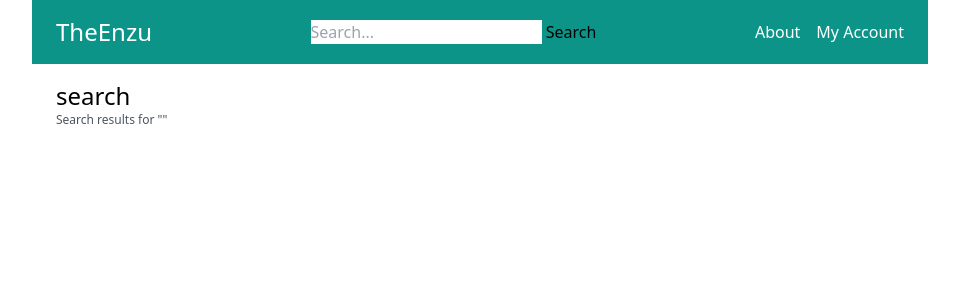
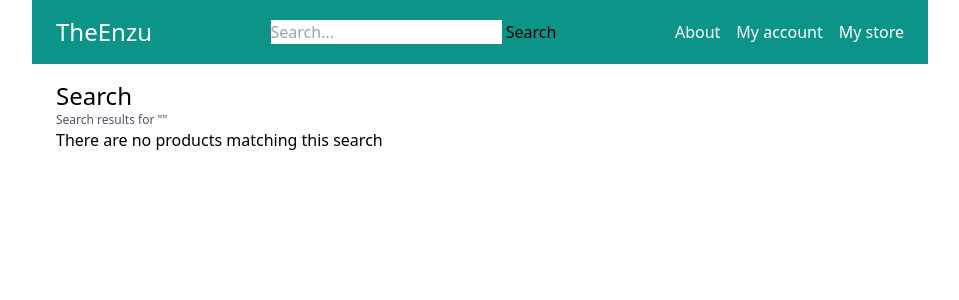
Before and after one commit to Enzujp/E-commerce-with-Django, a Django app: page /search/ in a window 1280 px wide. Shown: the top 300 px of the page, without its empty margins (160-1119 px from the left). Run offline with Django 4.2, Linux system fonts and the light colour scheme; the visitor is signed in with stand-in values (Sample User, id 1); data that the repository does not hold is empty; some libraries are stand-ins or nearby versions.

```diff
--- a/ecommerce/core/templates/core/base.html
+++ b/ecommerce/core/templates/core/base.html
@@ -27,7 +27,8 @@
             <div class="menu flex space-x-4">
                 {% menu %}
                 {% if request.user.is_authenticated %}
-                    <a href="{% url 'myaccount' %}" class="text-white">My Account</a>
+                    <a href="{% url 'myaccount' %}" class="text-white">My account</a>
+                    <a href="#" class="text-white">My store</a>
                 {% endif %}
             </div>
 
--- a/ecommerce/store/templates/store/search.html
+++ b/ecommerce/store/templates/store/search.html
@@ -3,10 +3,11 @@
 {% block title %}search{% endblock %}
 
 {% block content %}
-    <h1 class="text-2xl">search</h1>
+    <h1 class="text-2xl">Search</h1>
 
     <h2 class="text-xs text-gray-600">Search results for "{{ query }}"</h2>
 
+    {% if products %}
         <div class="flex flex-wrap">
             {% for product in products %}
                 <div class="product w-1/3 p-2">
@@ -23,4 +24,8 @@
                     </div>
                 </div>
                 {% endfor %}
+    {% else %}
+            <p>There are no products matching this search </p>
+    {% endif %}
+
 {% endblock %}
--- a/ecommerce/store/views.py
+++ b/ecommerce/store/views.py
@@ -1,13 +1,14 @@
-from unicodedata import category
+from django.db.models import Q
 from django.shortcuts import render, get_object_or_404
 
 from .models import Product, Category
 
 def search(request):
     query = request.GET.get('query', '')
-
+    products = Product.objects.filter(Q(title__icontains=query) | Q(description_field__icontains=query))
     return render(request, 'store/search.html', {
-        'query': query
+        'query': query,
+        'products': products
     })
 
 
--- a/ecommerce/userprofile/urls.py
+++ b/ecommerce/userprofile/urls.py
@@ -8,5 +8,6 @@ urlpatterns = [
     path('login/', auth_views.LoginView.as_view(template_name ='userprofile/login.html'), name='login'),
     path('logout/', auth_views.LogoutView.as_view(), name='logout'),
     path('myaccount/', views.myaccount, name="myaccount"),
+    path('my_store/', views.my_store,name="mystore"),
     path('vendors/<int:pk>/', views.vendor_detail, name="vendor_detail")
 ]
--- a/ecommerce/userprofile/views.py
+++ b/ecommerce/userprofile/views.py
@@ -13,6 +13,10 @@ def vendor_detail(request, pk):
     return render(request, 'userprofile/vendor_detail.html', {
         'user': user
     })
+
+def my_store(request):
+    return render(request, 'userprofile/mystore.html')
+
 def myaccount(request):
     return render(request, 'userprofile/myaccount.html')
 
```
Also changed, not shown: ecommerce/userprofile/templates/userprofile/mystore.html (added). Lines whose indentation alone changed are shown as unchanged.
